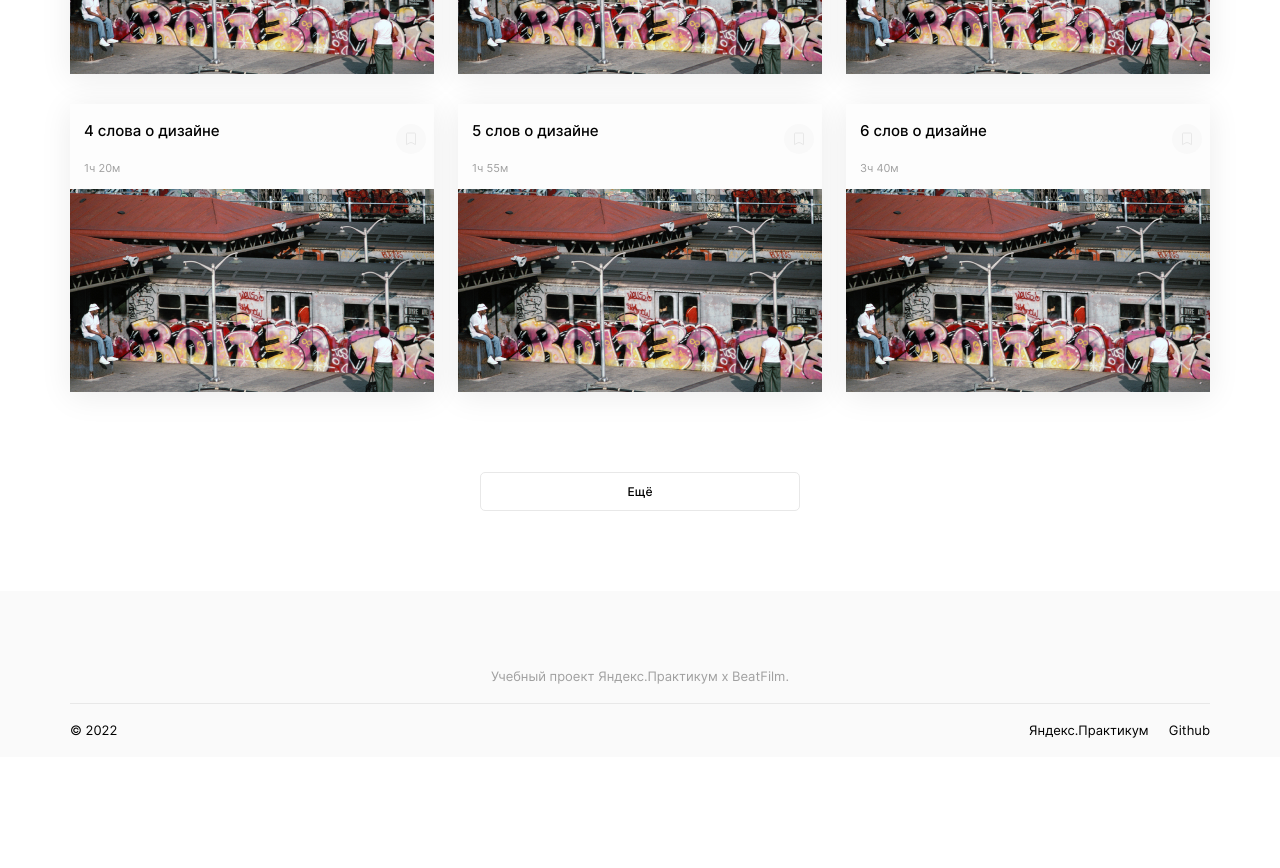
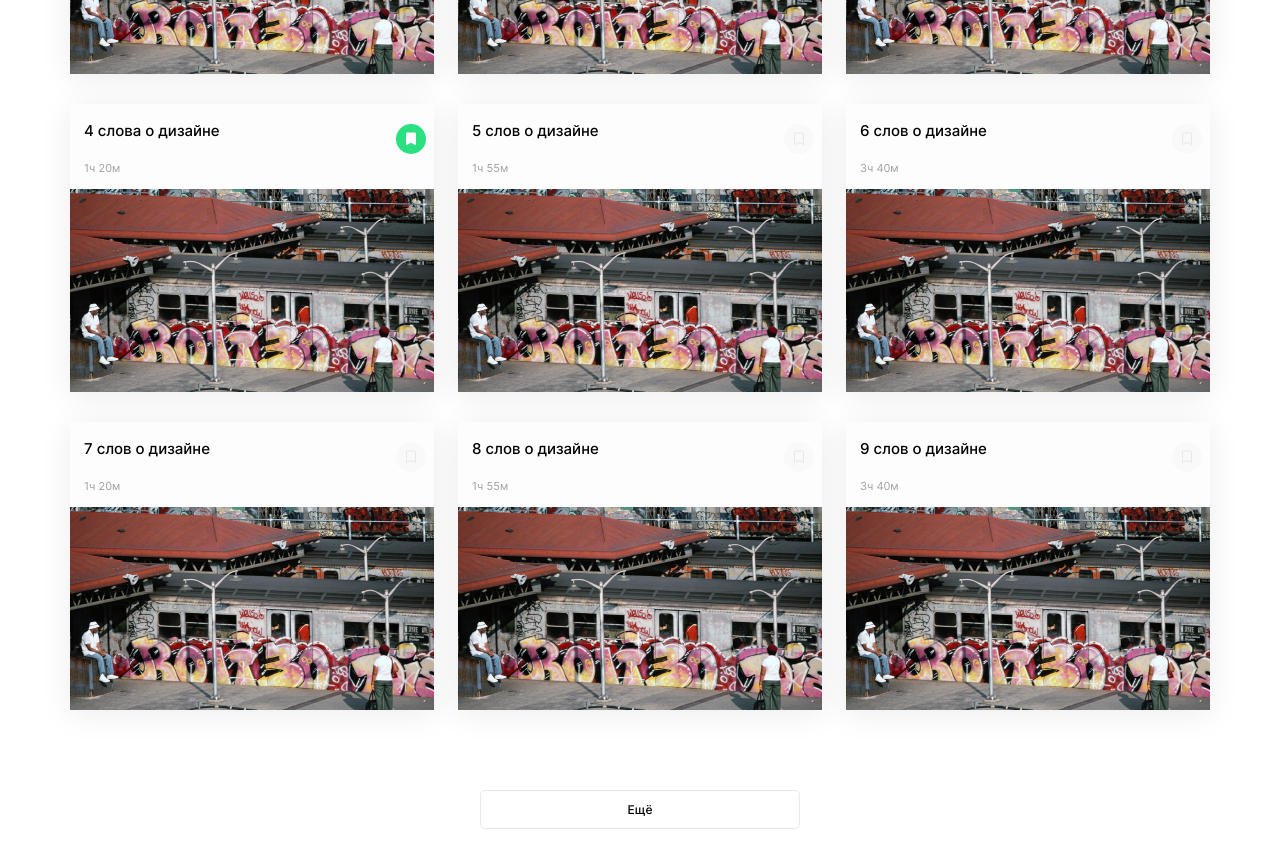
Before and after one commit to ykuptsova/movies-explorer-frontend, a React (Create React App) app: page /movies in a window 1280 px wide. Shown: the part 580-1448 px from the top of the page. Before the commit the page ends 1337 px from the top, so only its background shows below. Built offline with nearby package versions, Linux system fonts and the light colour scheme.

Commit message:
saved-movies implemented

```diff
--- a/src/components/App/App.js
+++ b/src/components/App/App.js
@@ -5,7 +5,8 @@ import LoggedInRoute from '../LoggedInRoute/LoggedInRoute'
 import LoggedOutRoute from '../LoggedOutRoute/LoggedOutRoute'
 import Main from '../Main/Main';
 import Movies from '../Movies/Movies';
-import Profile from '../Profile/Profile'
+import SavedMovies from '../SavedMovies/SavedMovies';
+import Profile from '../Profile/Profile';
 import Login from '../Login/Login';
 import Register from '../Register/Register';
 import NotFound from '../NotFound/NotFound';
@@ -13,6 +14,8 @@ import './App.css';
 
 function App() {
   const [user, setUser] = useState({ id: 1, name: 'Ярославна' });
+  // uncomment to logout
+  // const [user, setUser] = useState({  });
   const handleSignIn = () => setUser({ id: 'test' })
   const handleSignOut = () => setUser({})
 
@@ -24,10 +27,10 @@ function App() {
             <Main handleSignIn={ handleSignIn } handleSignOut={ handleSignOut }/>}
           />
           <Route exact path="/movies" element={
-            <LoggedInRoute element={ <Movies type='all'/> }/>
+            <LoggedInRoute element={ <Movies/> }/>
           }/>
           <Route exact path="/saved-movies" element={
-            <LoggedInRoute element={ <Movies type='saved'/> }/>
+            <LoggedInRoute element={ <SavedMovies/> }/>
           }/>
           <Route exact path="/profile" element={
             <LoggedInRoute element={
--- a/src/components/Movies/Movies.js
+++ b/src/components/Movies/Movies.js
@@ -5,24 +5,46 @@ import Header from '../Header/Header';
 import SearchForm from '../SearchForm/SearchForm';
 import MoviesCardList from '../MoviesCardList/MoviesCardList'
 import Footer from '../Footer/Footer'
+import poster from "../../images/movie-card__image.png";
 
 function Movies (props) {
   const [searchFilter, setSearchFilter] = useState('');
   const [shortFilms, setShortFilms] = useState(false);
+
+  const movies = [
+    { title: '1 слово о дизайне', duration: '15м', src: poster, saved: true },
+    { title: '2 слова о дизайне', duration: '42м', src: poster },
+    { title: '3 слова о дизайне', duration: '1ч 10м', src: poster },
+    { title: '4 слова о дизайне', duration: '1ч 20м', src: poster, saved: true },
+    { title: '5 слов о дизайне', duration: '1ч 55м', src: poster },
+    { title: '6 слов о дизайне', duration: '3ч 40м', src: poster },
+    { title: '7 слов о дизайне', duration: '1ч 20м', src: poster },
+    { title: '8 слов о дизайне', duration: '1ч 55м', src: poster },
+    { title: '9 слов о дизайне', duration: '3ч 40м', src: poster },
+    { title: '10 слов о дизайне', duration: '1ч 20м', src: poster },
+    { title: '11 слов о дизайне', duration: '1ч 55м', src: poster },
+    { title: '12 слов о дизайне', duration: '3ч 40м', src: poster },
+    { title: '13 слов о дизайне', duration: '1ч 20м', src: poster },
+    { title: '14 слов о дизайне', duration: '1ч 55м', src: poster },
+    { title: '15 слов о дизайне', duration: '3ч 40м', src: poster },
+  ]
 
   return (
     <div className="movies">
       <div className="movies__container">
         <Header
           handleSignIn={ props.handleSignIn }
-          handleSignOut={ props.handleSignOut }/>
+          handleSignOut={ props.handleSignOut }
+          onlySavedMovies={ props.onlySavedMovies }/>
         <SearchForm
           setSearchFilter={ setSearchFilter }
           shortFilms={ shortFilms }
           setShortFilms={ setShortFilms } />
         <MoviesCardList
+          movies={ movies }
           searchFilter={ searchFilter }
-          shortFilms={ shortFilms }/>
+          shortFilms={ shortFilms }
+          onlySavedMovies={ props.onlySavedMovies }/>
       </div>
       <Footer/>
     </div>
--- a/src/components/MoviesCard/MoviesCard.css
+++ b/src/components/MoviesCard/MoviesCard.css
@@ -67,6 +67,17 @@
 .movies-card__save-button:hover > .movies-card__save-image_hover {
   display: block;
 }
+
 .movies-card__save-button:hover > .movies-card__save-image {
   display: none;
 }
+
+.movies-card__delete-button {
+  grid-area: button;
+  border: none;
+  background: none;
+  cursor: pointer;
+  width: 30px;
+  height: 30px;
+  margin: 19px 14px 0;
+}
--- a/src/components/MoviesCard/MoviesCard.js
+++ b/src/components/MoviesCard/MoviesCard.js
@@ -1,6 +1,7 @@
 import "./MoviesCard.css";
 import save from "../../images/save.svg";
 import saveHover from "../../images/saveHover.svg"
+import deleteButton from "../../images/delete-button.svg";
 
 function MoviesCard(props) {
   const card = props.card
@@ -11,8 +12,16 @@ function MoviesCard(props) {
         <p className="movies-card__title">{ card.title }</p>
         <p className="movies-card__duration">{ card.duration }</p>
         <button className="movies-card__save-button">
-          <img className="movies-card__save-image" alt='save movie' src={ save }/>
-          <img className="movies-card__save-image_hover" alt='save movie' src={ saveHover }/>
+          { !props.onlySavedMovies && !card.saved &&
+            <img className="movies-card__save-image" alt='save movie' src={ save }/> }
+          { !props.onlySavedMovies && !card.saved &&
+            <img className="movies-card__save-image_hover" alt='save movie' src={ saveHover }/> }
+          { !props.onlySavedMovies && card.saved &&
+            <img className="movies-card__save-image" alt='save movie' src={ saveHover }/> }
+          { props.onlySavedMovies &&
+            <img className="movies-card__save-image" alt='delete movie' src={ deleteButton }/> }
+          { props.onlySavedMovies &&
+            <img className="movies-card__save-image_hover" alt='delete movie' src={ deleteButton }/> }
         </button>
       </div>
       <div className="movies-card__poster-container">
--- a/src/components/MoviesCardList/MoviesCardList.css
+++ b/src/components/MoviesCardList/MoviesCardList.css
@@ -9,6 +9,10 @@
   grid-gap: 30px 24px;
   grid-template-columns: repeat(3, 1fr);
   padding: 70px 70px 30px;
+}
+
+.movies-cards-list__cards_no-more {
+  padding-bottom: 170px;
 }
 
 .movies-cards-list__show-more {
--- a/src/components/MoviesCardList/MoviesCardList.js
+++ b/src/components/MoviesCardList/MoviesCardList.js
@@ -1,17 +1,14 @@
 import "./MoviesCardList.css";
 import MoviesCard from '../MoviesCard/MoviesCard';
-import poster from "../../images/movie-card__image.png";
 
 function MoviesCardList(props) {
   const durationRegex = /(?:(?<hours>\d+)ч\s*)?(?:(?<minutes>\d+)м)?/
-  let data = [
-    { title: '1 слово о дизайне', duration: '15м', src: poster },
-    { title: '2 слова о дизайне', duration: '42м', src: poster },
-    { title: '3 слова о дизайне', duration: '1ч 10м', src: poster },
-    { title: '4 слова о дизайне', duration: '1ч 20м', src: poster },
-    { title: '5 слов о дизайне', duration: '1ч 55м', src: poster },
-    { title: '6 слов о дизайне', duration: '3ч 40м', src: poster },
-  ].map(d => {
+
+  const movies = props.movies
+    .filter(d => props.onlySavedMovies ? d.saved : true)
+  let data = movies
+    .slice(0, 9)
+    .map(d => {
       const matches = d.duration.match(durationRegex)
       const hours = parseInt(matches.groups.hours || 0)
       const minutes = parseInt(matches.groups.minutes || 0)
@@ -29,14 +26,16 @@ function MoviesCardList(props) {
     data = data.filter(d => d.durationMinutes <= 45)
   }
 
+  const showMore = data.length < movies.length
   return (
     <section className="movies-cards-list">
-      <div className="movies-cards-list__cards">
-        { data.map((card, i) => <MoviesCard key={ i } card={ card }/>) }
+      <div className={ 'movies-cards-list__cards' + (!showMore ? ' movies-cards-list__cards_no-more' : '') }>
+        { data.map((card, i) => <MoviesCard key={ i } card={ card } onlySavedMovies={ props.onlySavedMovies }/>) }
       </div>
+      { showMore &&
         <div className="movies-cards-list__show-more">
           <button className="movies-cards-list__show-more-button" type="button">Ещё</button>
-      </div>
+        </div> }
     </section>
   )
 }
--- /dev/null
+++ b/src/components/SavedMovies/SavedMovies.js
@@ -0,0 +1,9 @@
+import Movies from '../Movies/Movies';
+
+function SavedMovies(props) {
+  return (
+     <Movies onlySavedMovies={ true }/>
+  )
+}
+
+export default SavedMovies;
```
Also changed, not shown: src/images/delete-button.svg (added). Lines whose indentation alone changed are shown as unchanged.
